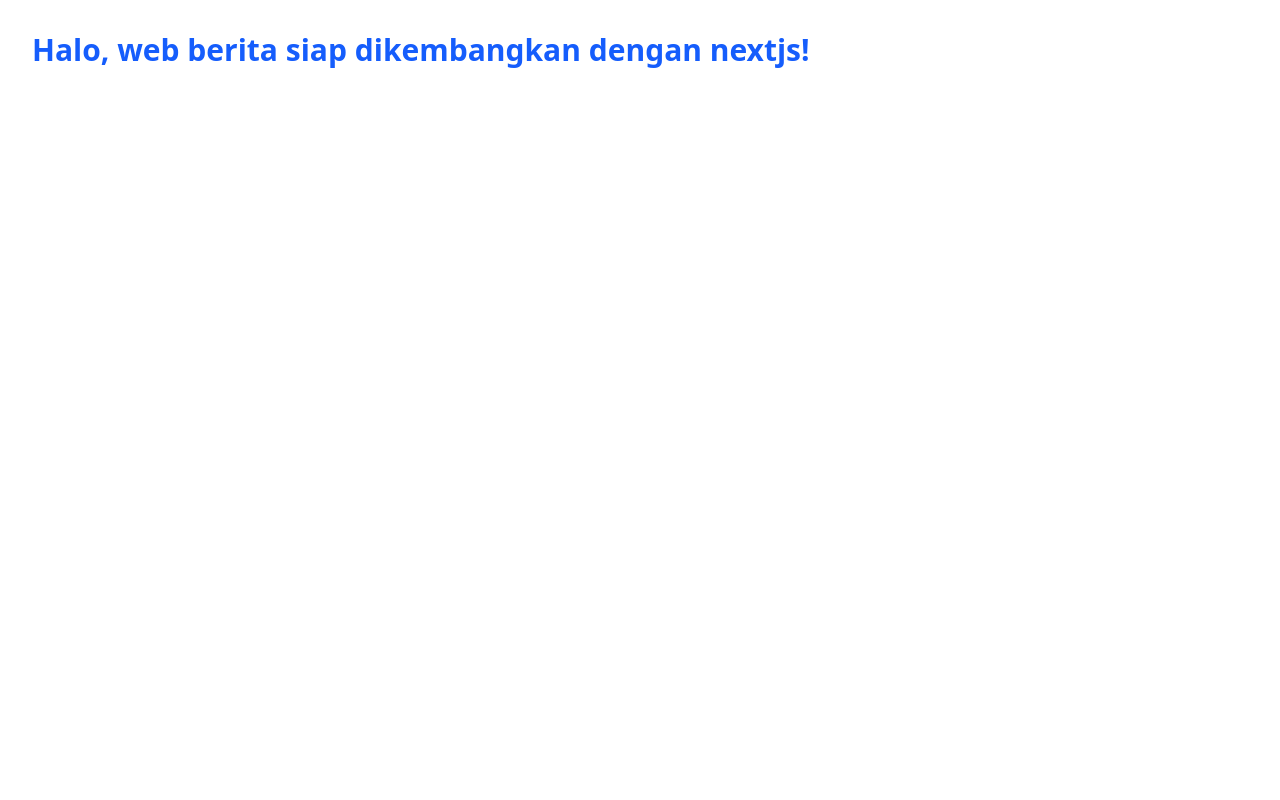
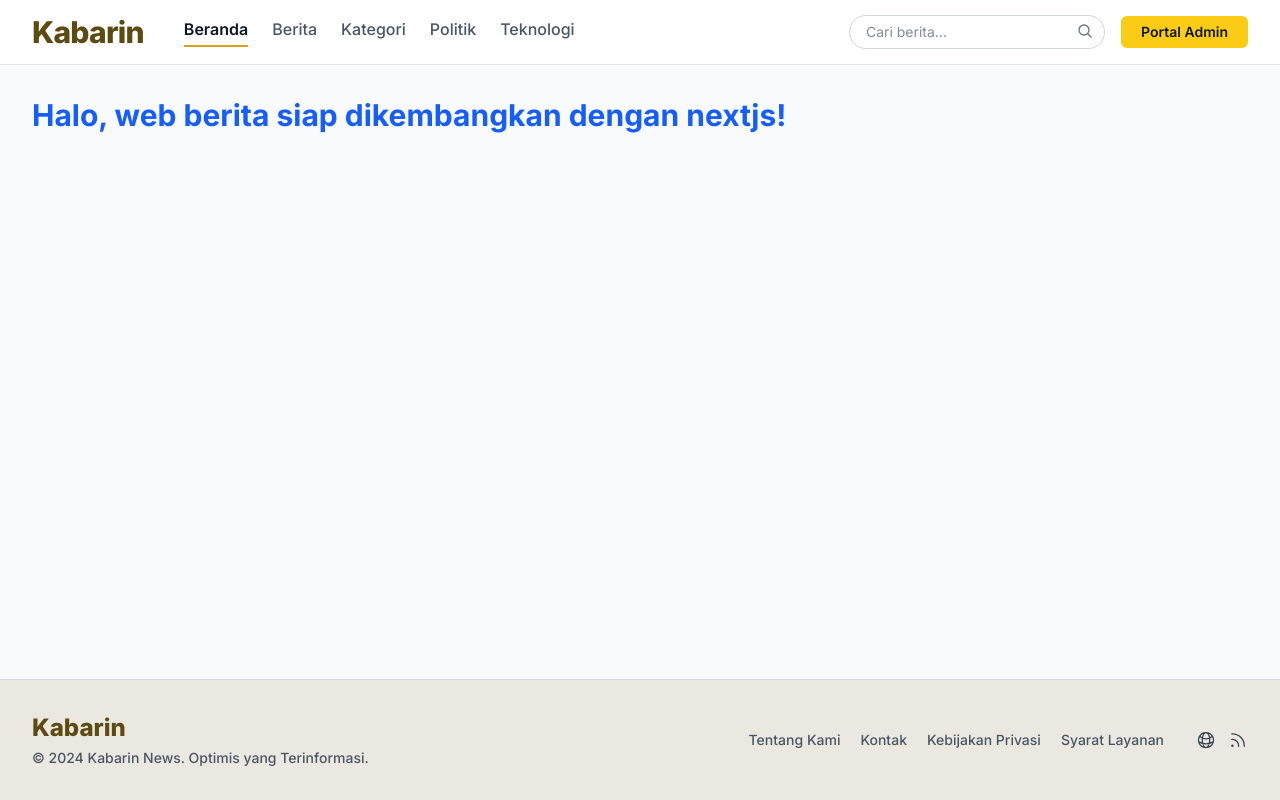
Before and after one commit to nabilmiftah/news-fe, a Next.js app: page / in a window 1280 px wide. Built offline with nearby package versions, Linux system fonts and the light colour scheme.

Commit message:
feat: add layout navbar and footer

```diff
--- a/app/layout.tsx
+++ b/app/layout.tsx
@@ -1,20 +1,15 @@
 import type { Metadata } from "next";
-import { Geist, Geist_Mono } from "next/font/google";
+import { Inter } from "next/font/google";
 import "./globals.css";
+import Navbar from "../components/Navbar";
+import Footer from "../components/Footer";
 
-const geistSans = Geist({
-  variable: "--font-geist-sans",
-  subsets: ["latin"],
-});
-
-const geistMono = Geist_Mono({
-  variable: "--font-geist-mono",
-  subsets: ["latin"],
-});
+// Menggunakan font Inter yang bersih dan modern
+const inter = Inter({ subsets: ["latin"] });
 
 export const metadata: Metadata = {
-  title: "Create Next App",
-  description: "Generated by create next app",
+  title: "VibeNews - Portal Berita Digital",
+  description: "Dapatkan berita terbaru dan terpercaya hanya di VibeNews.",
 };
 
 export default function RootLayout({
@@ -23,11 +18,19 @@
   children: React.ReactNode;
 }>) {
   return (
-    <html
-      lang="en"
-      className={`${geistSans.variable} ${geistMono.variable} h-full antialiased`}
-    >
-      <body className="min-h-full flex flex-col">{children}</body>
+    <html lang="id">
+      <body className={`${inter.className} bg-gray-50 flex flex-col min-h-screen text-gray-900`}>
+        {/* Navbar akan selalu muncul di atas */}
+        <Navbar />
+
+        {/* Konten halaman spesifik (Beranda, Detail, dll) akan masuk ke sini */}
+        <main className="flex-grow">
+          {children}
+        </main>
+
+        {/* Footer akan selalu berada di paling bawah */}
+        <Footer />
+      </body>
     </html>
   );
 }
--- /dev/null
+++ b/components/Footer.tsx
@@ -0,0 +1,42 @@
+import Link from 'next/link';
+
+export default function Footer() {
+  return (
+    <footer className="bg-[#eae8e1] text-gray-700 mt-10 border-t border-gray-300">
+      <div className="max-w-screen-2xl mx-auto py-8 px-4 sm:px-6 lg:px-8 flex flex-col md:flex-row justify-between items-center">
+
+        {/* Bagian Kiri: Logo & Hak Cipta */}
+        <div className="mb-4 md:mb-0">
+          <h2 className="text-2xl font-extrabold text-[#5c4a11] mb-1">Kabarin</h2>
+          <p className="text-sm text-gray-600 font-medium">
+            &copy; 2024 Kabarin News. Optimis yang Terinformasi.
+          </p>
+        </div>
+
+        {/* Bagian Kanan: Tautan Legal & Ikon */}
+        <div className="flex flex-col md:flex-row items-center space-y-4 md:space-y-0 md:space-x-8">
+          {/* Tautan Footer */}
+          <div className="flex space-x-5 text-sm font-medium text-gray-600">
+            <Link href="/tentang" className="hover:text-gray-900">Tentang Kami</Link>
+            <Link href="/kontak" className="hover:text-gray-900">Kontak</Link>
+            <Link href="/privasi" className="hover:text-gray-900">Kebijakan Privasi</Link>
+            <Link href="/syarat" className="hover:text-gray-900">Syarat Layanan</Link>
+          </div>
+
+          {/* Ikon Sosial / Ekstra */}
+          <div className="flex space-x-3 text-gray-700">
+            {/* Ikon Globe */}
+            <svg xmlns="http://www.w3.org/2000/svg" fill="none" viewBox="0 0 24 24" strokeWidth={1.5} stroke="currentColor" className="w-5 h-5 cursor-pointer hover:text-gray-900">
+              <path strokeLinecap="round" strokeLinejoin="round" d="M12 21a9.004 9.004 0 008.716-6.747M12 21a9.004 9.004 0 01-8.716-6.747M12 21c2.485 0 4.5-4.03 4.5-9S14.485 3 12 3m0 18c-2.485 0-4.5-4.03-4.5-9S9.515 3 12 3m0 0a8.997 8.997 0 017.843 4.582M12 3a8.997 8.997 0 00-7.843 4.582m15.686 0A11.953 11.953 0 0112 10.5c-2.998 0-5.74-1.1-7.843-2.918m15.686 0A8.959 8.959 0 0121 12c0 .778-.099 1.533-.284 2.253m0 0A17.919 17.919 0 0112 16.5c-3.162 0-6.133-.815-8.716-2.247m0 0A9.015 9.015 0 013 12c0-1.605.42-3.113 1.157-4.418" />
+            </svg>
+            {/* Ikon RSS */}
+            <svg xmlns="http://www.w3.org/2000/svg" fill="none" viewBox="0 0 24 24" strokeWidth={1.5} stroke="currentColor" className="w-5 h-5 cursor-pointer hover:text-gray-900">
+              <path strokeLinecap="round" strokeLinejoin="round" d="M12.75 19.5v-.75a7.5 7.5 0 00-7.5-7.5H4.5m0-6.75h.75c7.87 0 14.25 6.38 14.25 14.25v.75M6 18.75a.75.75 0 11-1.5 0 .75.75 0 011.5 0z" />
+            </svg>
+          </div>
+        </div>
+
+      </div>
+    </footer>
+  );
+}
--- /dev/null
+++ b/components/Navbar.tsx
@@ -0,0 +1,64 @@
+import Link from 'next/link';
+
+export default function Navbar() {
+  return (
+    <nav className="bg-white border-b border-gray-200 sticky top-0 z-50">
+      <div className="max-w-screen-2xl mx-auto px-4 sm:px-6 lg:px-8">
+        <div className="flex justify-between h-16 items-center">
+
+          {/* Bagian Kiri: Logo & Menu Navigasi */}
+          <div className="flex items-center space-x-10">
+            {/* Logo */}
+            <Link href="/" className="text-3xl font-extrabold text-[#5c4a11] tracking-tight">
+              Kabarin
+            </Link>
+
+            {/* Menu Navigasi */}
+            <div className="hidden md:flex space-x-6">
+              {/* Menu Aktif (Beranda) dengan garis bawah emas */}
+              <Link href="/" className="text-gray-900 font-semibold border-b-2 border-[#d9a01e] pb-1">
+                Beranda
+              </Link>
+              <Link href="/berita" className="text-gray-600 hover:text-gray-900 font-medium pb-1">
+                Berita
+              </Link>
+              <Link href="/kategori" className="text-gray-600 hover:text-gray-900 font-medium pb-1">
+                Kategori
+              </Link>
+              <Link href="/politik" className="text-gray-600 hover:text-gray-900 font-medium pb-1">
+                Politik
+              </Link>
+              <Link href="/teknologi" className="text-gray-600 hover:text-gray-900 font-medium pb-1">
+                Teknologi
+              </Link>
+            </div>
+          </div>
+
+          {/* Bagian Kanan: Kolom Pencarian & Tombol Admin */}
+          <div className="hidden md:flex items-center space-x-4">
+            {/* Kolom Pencarian dengan Ikon */}
+            <div className="relative">
+              <input
+                type="text"
+                placeholder="Cari berita..."
+                className="pl-4 pr-10 py-1.5 border border-gray-300 rounded-full text-sm w-64 focus:outline-none focus:ring-1 focus:ring-[#d9a01e]"
+              />
+              <div className="absolute right-3 top-2 text-gray-500">
+                {/* Ikon Kaca Pembesar (Search) */}
+                <svg xmlns="http://www.w3.org/2000/svg" fill="none" viewBox="0 0 24 24" strokeWidth={2} stroke="currentColor" className="w-4 h-4">
+                  <path strokeLinecap="round" strokeLinejoin="round" d="M21 21l-5.197-5.197m0 0A7.5 7.5 0 105.196 5.196a7.5 7.5 0 0010.607 10.607z" />
+                </svg>
+              </div>
+            </div>
+
+            {/* Tombol Portal Admin */}
+            <Link href="/admin" className="bg-[#facc15] hover:bg-[#eab308] text-gray-900 font-semibold px-5 py-1.5 rounded-md text-sm transition-colors">
+              Portal Admin
+            </Link>
+          </div>
+
+        </div>
+      </div>
+    </nav>
+  );
+}
```
